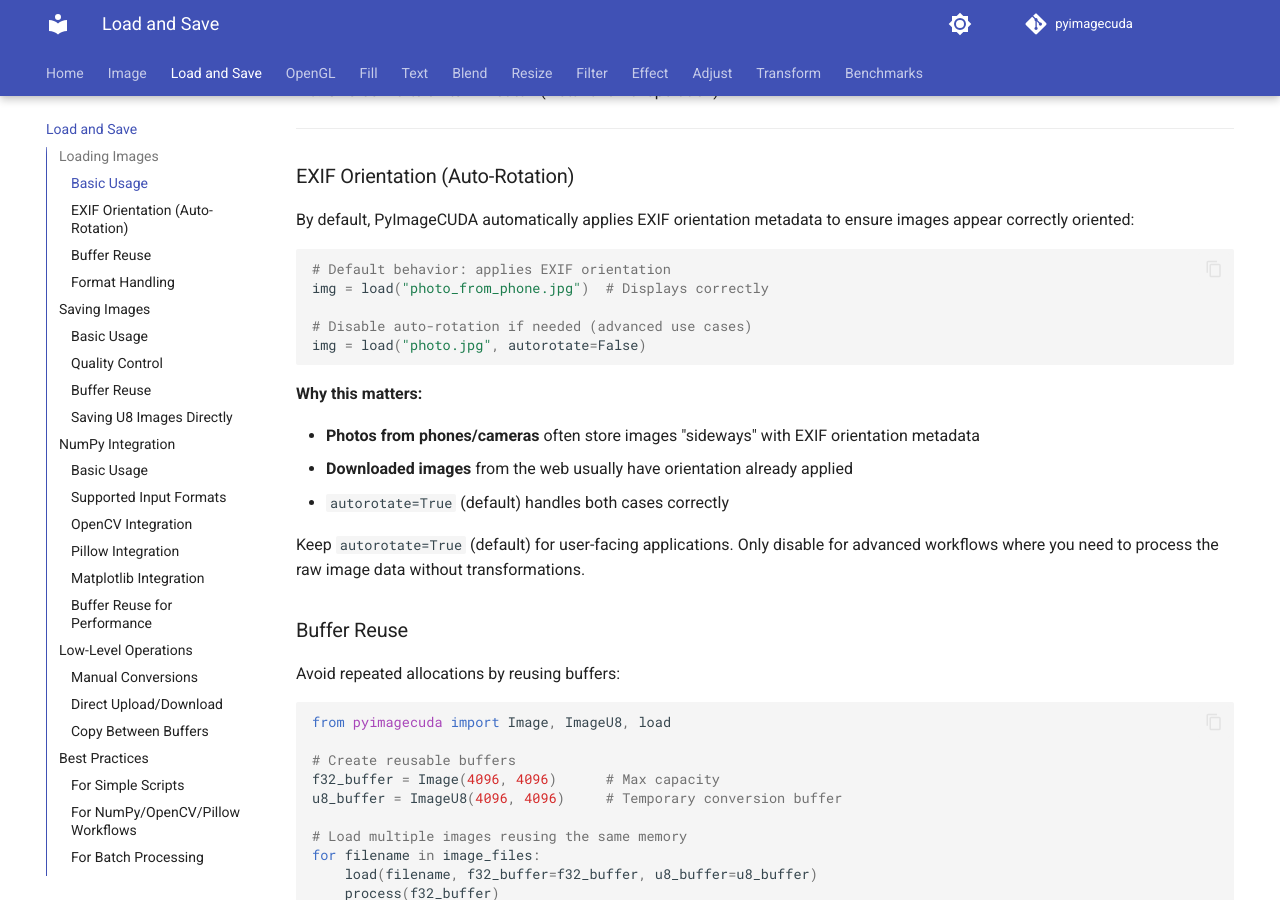
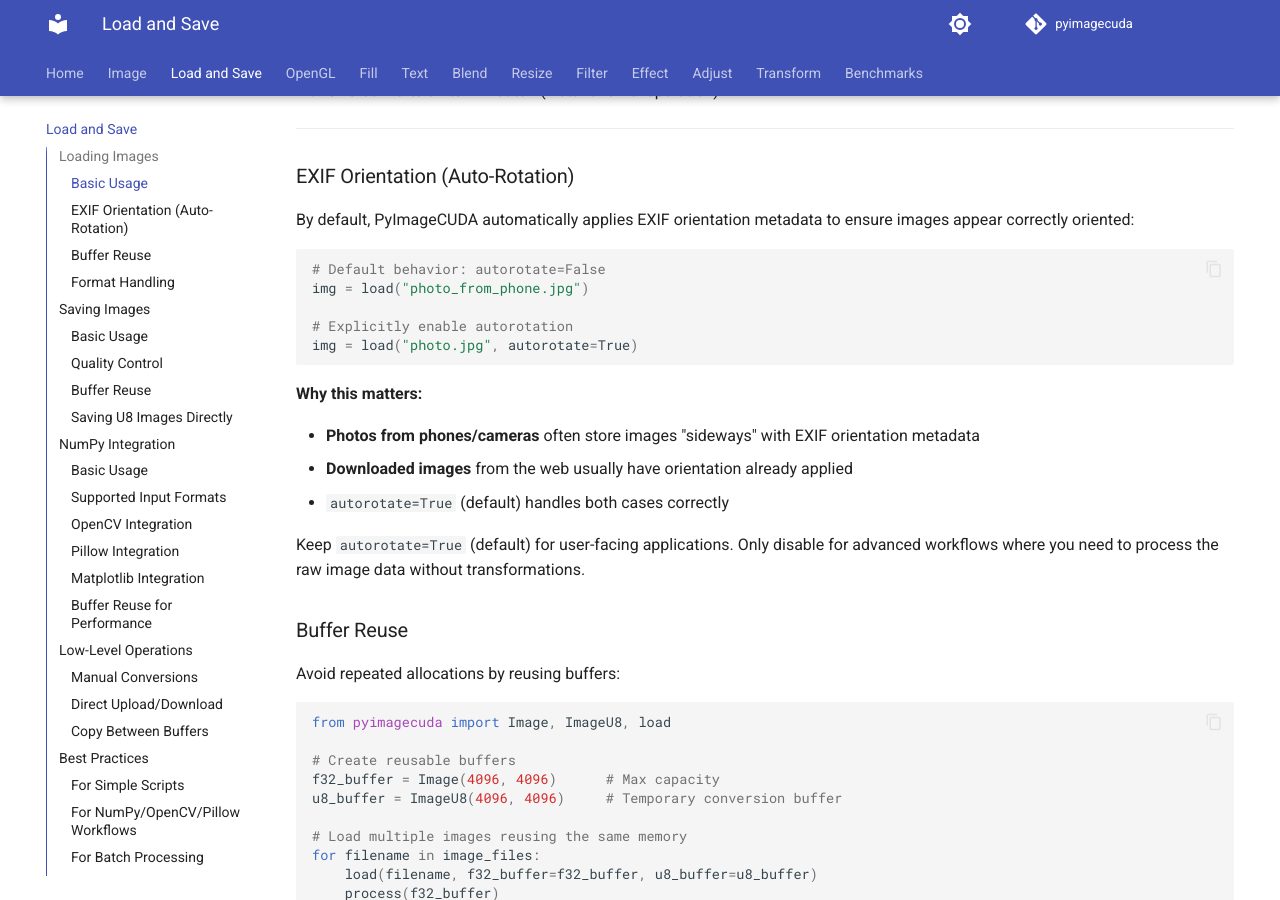
Before and after one commit to offerrall/pyimagecuda, an MkDocs documentation site: the page built from docs/io.md, in a window 1280 px wide and 900 px high, scrolled down 726 px. Built offline with MkDocs 1.6.1 and Material for MkDocs 9.7.7, drawn with Linux system fonts in a browser that asks for light colours; comment, search, counter and statistics services are not loaded.

Commit message:
Bump version to 0.1.3 and update documentation for EXIF orientation handling

````diff
--- a/docs/io.md
+++ b/docs/io.md
@@ -31,11 +31,11 @@ img = load("photo.jpg")
 
 By default, PyImageCUDA automatically applies EXIF orientation metadata to ensure images appear correctly oriented:
 ```python
-# Default behavior: applies EXIF orientation
-img = load("photo_from_phone.jpg")  # Displays correctly
+# Default behavior: autorotate=False
+img = load("photo_from_phone.jpg")
 
-# Disable auto-rotation if needed (advanced use cases)
-img = load("photo.jpg", autorotate=False)
+# Explicitly enable autorotation
+img = load("photo.jpg", autorotate=True)
 ```
 
 **Why this matters:**
--- a/pyimagecuda/__init__.py
+++ b/pyimagecuda/__init__.py
@@ -1,7 +1,7 @@
 import ctypes
 import sys
 
-__version__ = "0.1.2"
+__version__ = "0.1.3"
 
 def _check_nvidia_driver():
     try:
--- a/pyproject.toml
+++ b/pyproject.toml
@@ -4,7 +4,7 @@ build-backend = "scikit_build_core.build"
 
 [project]
 name = "pyimagecuda"
-version = "0.1.2"
+version = "0.1.3"
 description = "GPU-accelerated image processing library for Python"
 readme = "README.md"
 requires-python = ">=3.10"
````
Also changed, not shown: README.md (+1 -1 lines), 1 other file.
